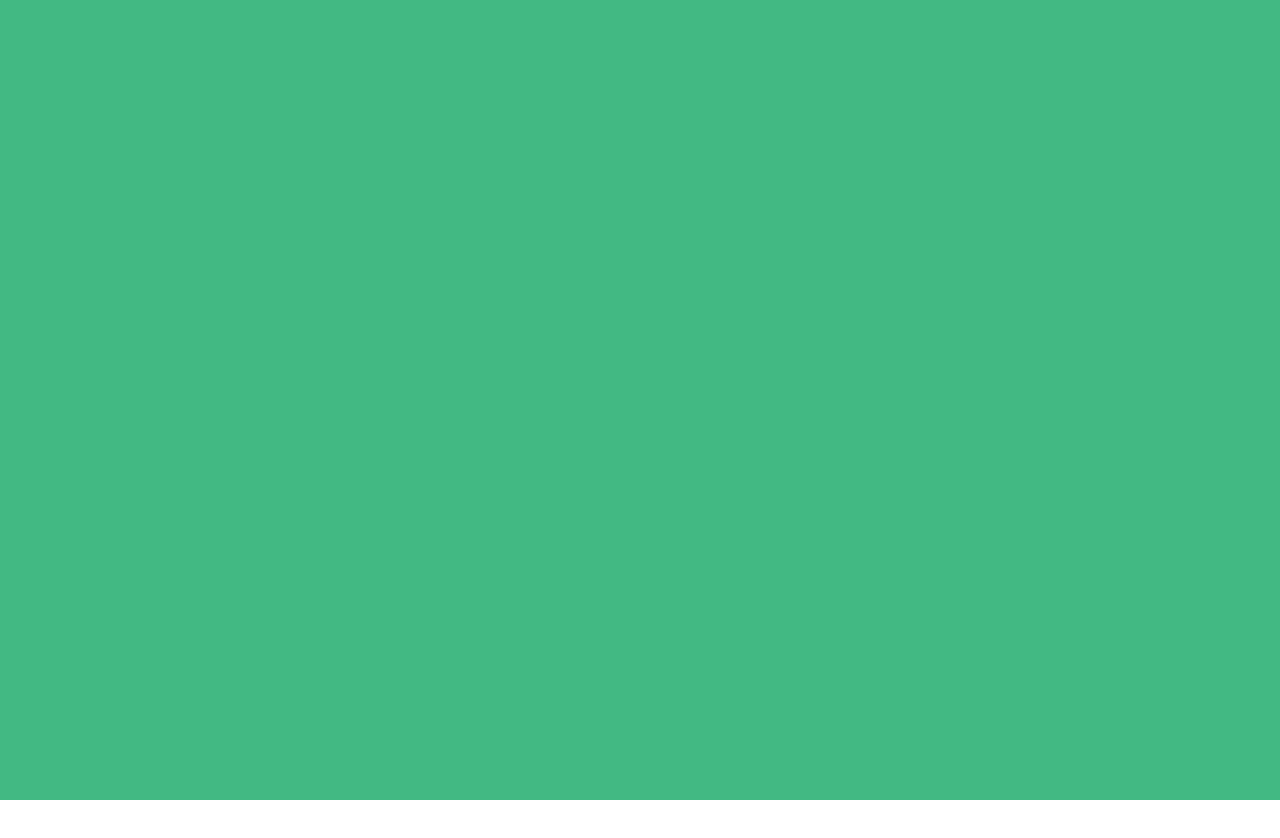
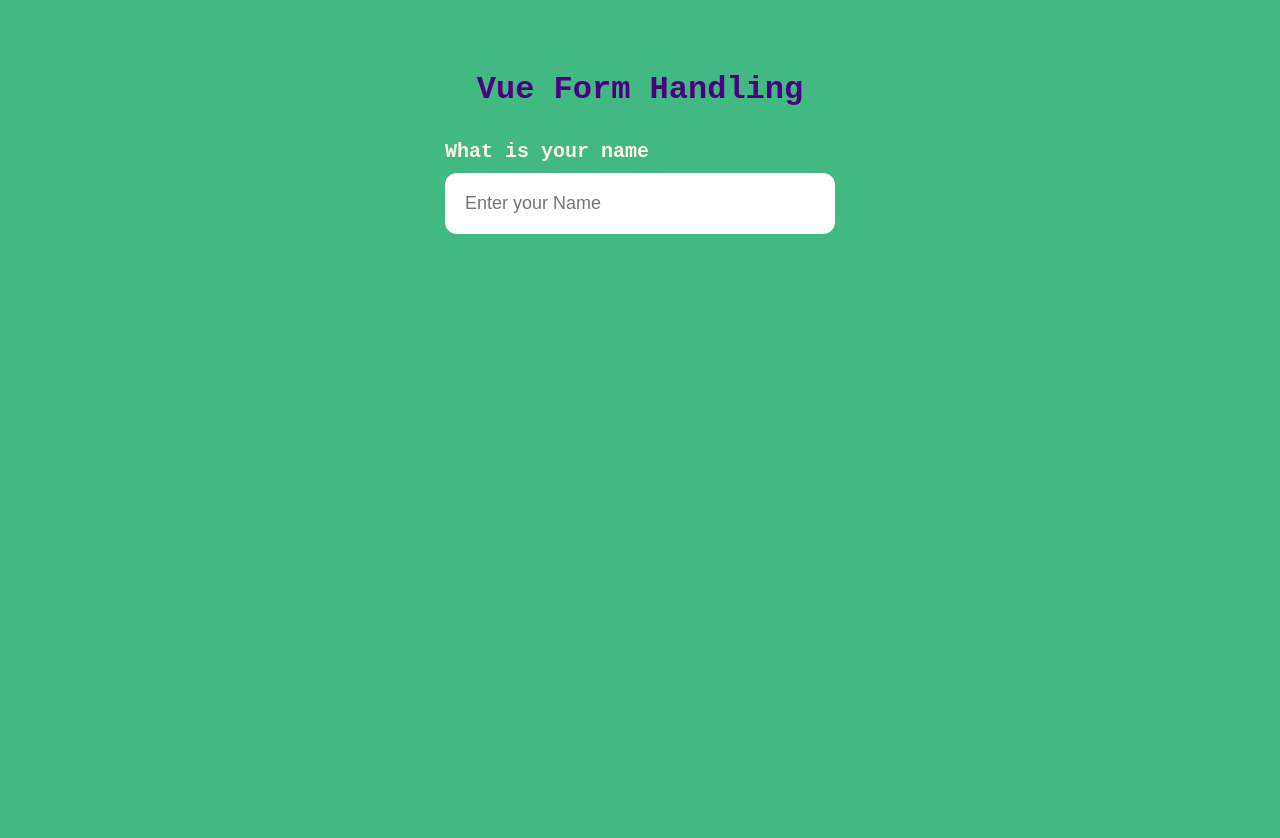
Before and after one commit to AtharLaique/VUEJS-Learning, a Vue app: page / in a window 1280 px wide. Shown: the top 838 px of the page. Before the commit the page ends 800 px from the top, so only its background shows below. Built offline with nearby package versions, Linux system fonts and the light colour scheme.

Commit message:
input field

```diff
--- a/src/App.vue
+++ b/src/App.vue
@@ -1,18 +1,36 @@
 <template>
-  <div id="app"></div>
+  <div id="app">
+    <h1 class="heading">Vue Form Handling</h1>
+    <Input />
+  </div>
 </template>
+
+<script>
+import Input from './components/Input.vue';
+export default {
+  components: {
+    Input,
+  },
+};
+</script>
 
 <style>
 html,
 body {
   margin: 0 !important;
+  font-family: Andale Mono, monospace;
+  -webkit-font-smoothing: antialiased;
+  -moz-osx-font-smoothing: grayscale;
 }
 #app {
-  font-family: Avenir, Helvetica, Arial, sans-serif;
-  -webkit-font-smoothing: antialiased;
-  -moz-osx-font-smoothing: grayscale;
-  text-align: center;
   background-color: #42b983;
   height: 100vh;
+  padding: 50px 0;
+  display: flex;
+  align-items: center;
+  flex-direction: column;
+}
+.heading {
+  color: indigo;
 }
 </style>
--- /dev/null
+++ b/src/components/Input.vue
@@ -0,0 +1,49 @@
+<template>
+  <div class="container">
+    <label for="name" class="label">What is your name</label>
+    <input
+      class="input"
+      v-model="name"
+      type="text"
+      placeholder="Enter your Name"
+    />
+    <span>{{ name }}</span>
+  </div>
+</template>
+
+<script>
+export default {
+  data() {
+    return {
+      name: '',
+    };
+  },
+};
+</script>
+
+<style scoped>
+.container {
+  display: flex;
+  flex-direction: column;
+  justify-content: center;
+  align-items: flex-start;
+}
+.label {
+  display: block;
+  font-size: 20px;
+  padding: 10px 0;
+  font-weight: bold;
+  color: oldlace;
+}
+.input {
+  display: block;
+  width: 350px;
+  padding: 20px;
+  font-size: 18px;
+  border: none;
+  border-radius: 12px;
+}
+.container > span {
+  padding: 10px 0;
+}
+</style>
```
